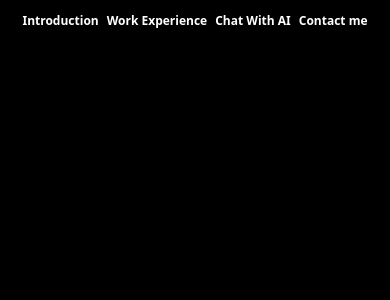
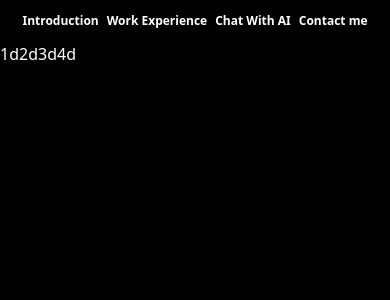
Before and after one commit to SonnyJimm/protofolio-tailwind, a React (Create React App) app: page / in a window 390 px wide. Shown: the top 300 px of the page. Built offline with nearby package versions, Linux system fonts and the light colour scheme.

Commit message:
body added

```diff
--- a/src/App.tsx
+++ b/src/App.tsx
@@ -1,4 +1,10 @@
-import { Container, NavBar, Content, NavBarElement } from "components";
+import {
+  Container,
+  NavBar,
+  Content,
+  NavBarElement,
+  CardWrapper,
+} from "components";
 import { ActiveScreen } from "interfaces";
 import { useState } from "react";
 
@@ -11,7 +17,10 @@ const App = () => {
   return (
     <Container gradient={gradient}>
       <Content>
-        <div></div>
+        <CardWrapper>1d</CardWrapper>
+        <CardWrapper>2d</CardWrapper>
+        <CardWrapper>3d</CardWrapper>
+        <CardWrapper>4d</CardWrapper>
       </Content>
       <NavBar>
         <NavBarElement
--- a/src/components/index.tsx
+++ b/src/components/index.tsx
@@ -2,4 +2,5 @@ import Container from "./wrappers/Container";
 import Content from "./wrappers/Content";
 import NavBar from "./wrappers/Navbar";
 import NavBarElement from "./wrappers/NavbarElement";
-export { Container, Content, NavBar, NavBarElement };
+import CardWrapper from "./wrappers/CardWrapper";
+export { Container, Content, NavBar, NavBarElement, CardWrapper };
--- /dev/null
+++ b/src/components/wrappers/CardWrapper.tsx
@@ -0,0 +1,7 @@
+import React from "react";
+import { Props } from "interfaces";
+
+const CardWrapper: React.FC<Props> = ({ children }) => {
+  return <div className="">{children}</div>;
+};
+export default CardWrapper;
--- a/src/components/wrappers/Content.tsx
+++ b/src/components/wrappers/Content.tsx
@@ -1,6 +1,10 @@
 import { Props } from "interfaces";
 
 const Content: React.FC<Props> = ({ children }) => {
-  return <div className="basis-[95%] lg:basis-3/5 ">{children}</div>;
+  return (
+    <div className="basis-[95%] lg:basis-3/5 flex sm:flex-row-reverse sm:items-center">
+      {children}
+    </div>
+  );
 };
 export default Content;
```
